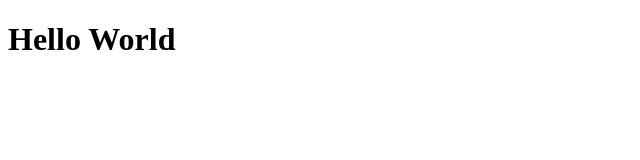
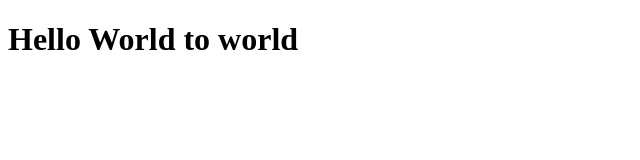
Before and after one commit to tennam67/git-test, a plain HTML site: page index.html in a window 1280 px wide. Shown: the whole page, without its empty margins (0-640 px from the left). Drawn offline with Linux system fonts and the light colour scheme.

Commit message:
added world

```diff
--- a/index.html
+++ b/index.html
@@ -6,6 +6,6 @@
     <title>Document</title>
 </head>
 <body>
-  <h1>Hello World</h1>
+  <h1>Hello World to world</h1>
 </body>
 </html>
```
